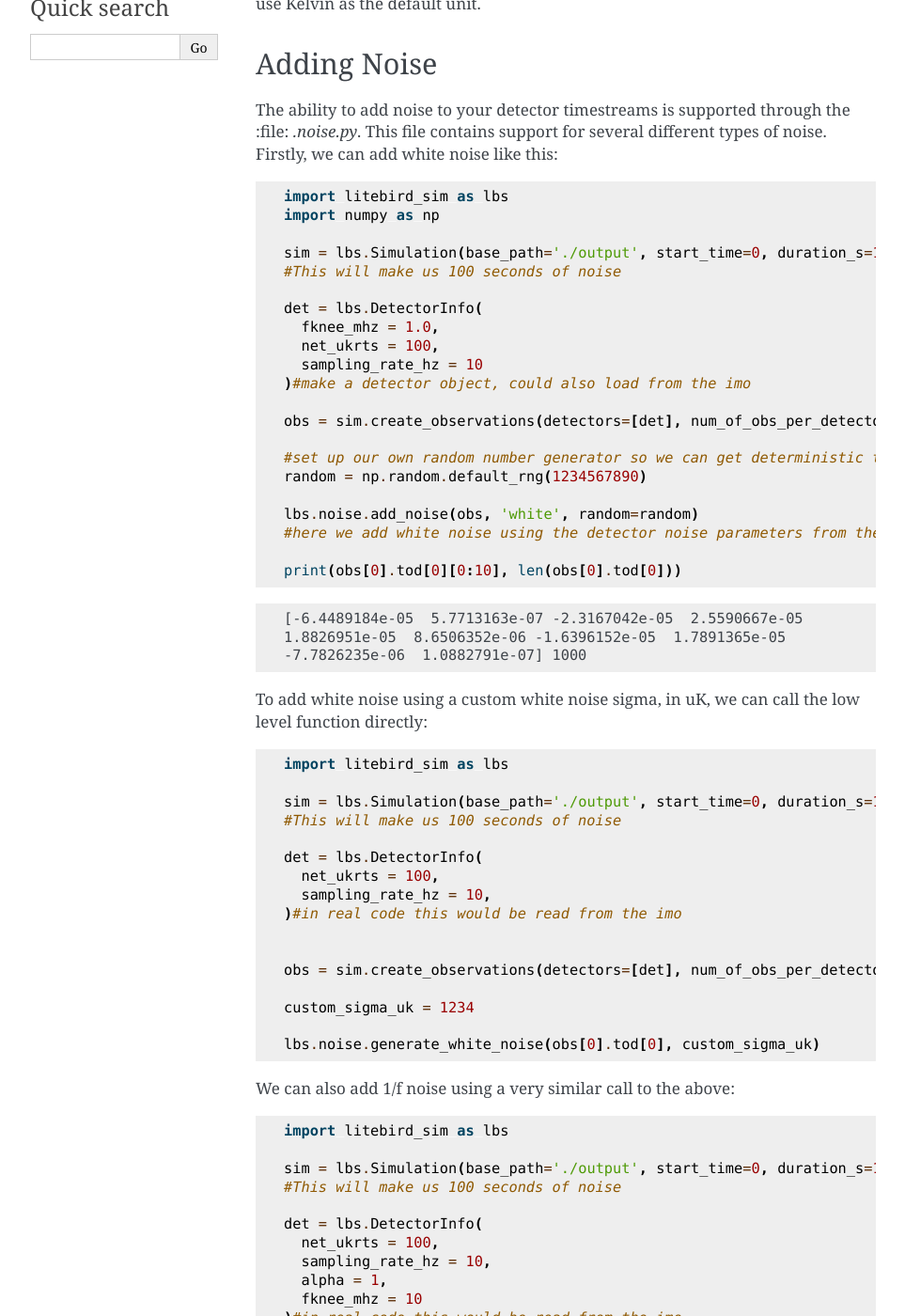
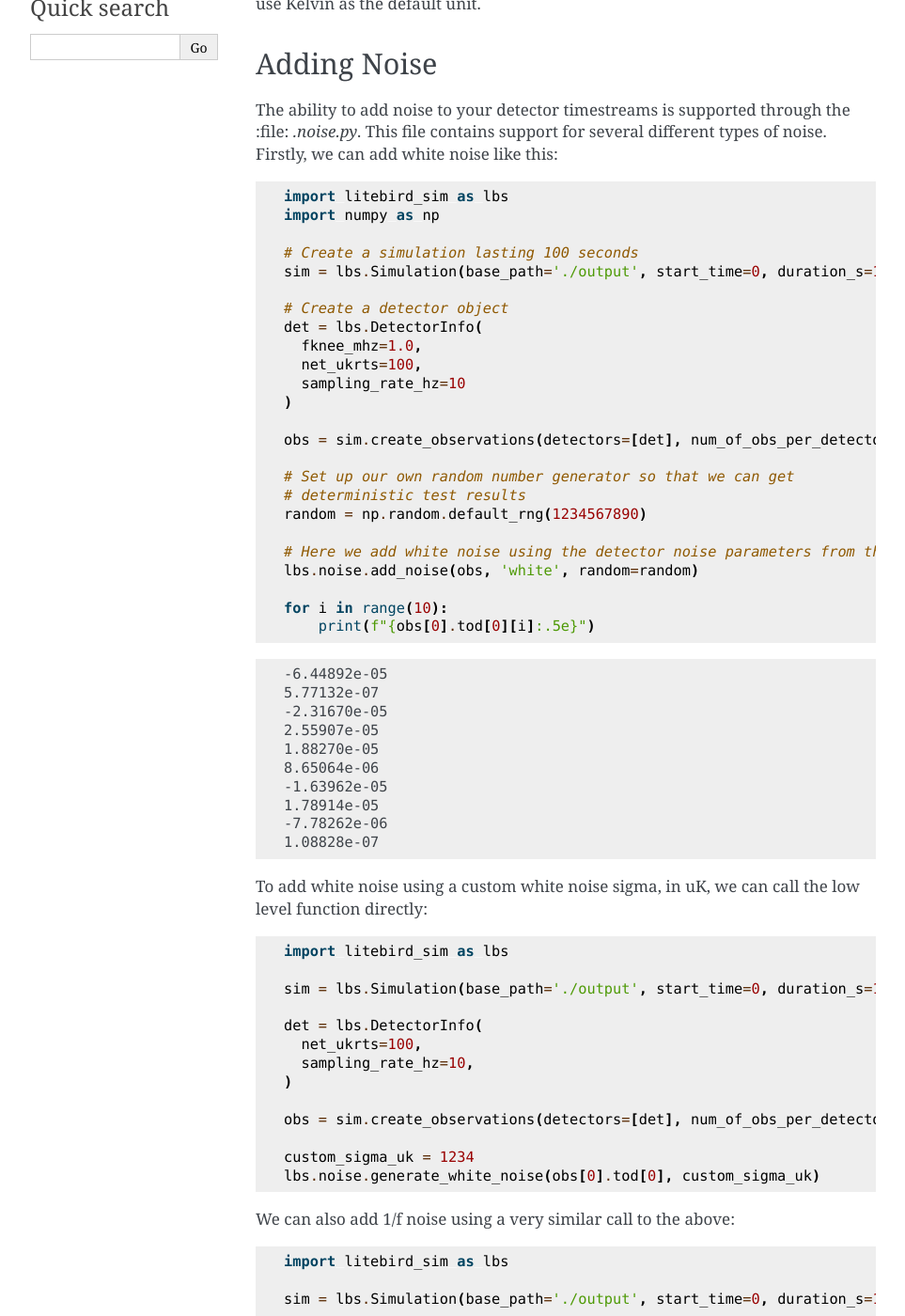
Before and after one commit to litebird/litebird_sim, a Sphinx documentation site: the page built from docs/source/timeordered.rst, in a window 1280 px wide and 1400 px high, scrolled down 254 px. Shown: the whole window at 94% size, without its empty margins (148-1111 px from the left). Built offline with Sphinx 7.4.7, drawn with Linux system fonts in a browser that asks for light colours; some of the changed text lies outside the part shown.

Commit message:
Fix error in doctest

```diff
--- a/docs/source/timeordered.rst
+++ b/docs/source/timeordered.rst
@@ -23,30 +23,40 @@ noise. Firstly, we can add white noise like this:
    import litebird_sim as lbs
    import numpy as np
 
+   # Create a simulation lasting 100 seconds
    sim = lbs.Simulation(base_path='./output', start_time=0, duration_s=100)
-   #This will make us 100 seconds of noise
 
+   # Create a detector object
    det = lbs.DetectorInfo(
-     fknee_mhz = 1.0,
-     net_ukrts = 100,
-     sampling_rate_hz = 10
-   )#make a detector object, could also load from the imo
+     fknee_mhz=1.0,
+     net_ukrts=100,
+     sampling_rate_hz=10
+   )
 
    obs = sim.create_observations(detectors=[det], num_of_obs_per_detector=1)
 
-   #set up our own random number generator so we can get deterministic test resutls
+   # Set up our own random number generator so that we can get
+   # deterministic test results
    random = np.random.default_rng(1234567890)
 
+   # Here we add white noise using the detector noise parameters from the Imo
    lbs.noise.add_noise(obs, 'white', random=random)
-   #here we add white noise using the detector noise parameters from the Imo
 
-   print(obs[0].tod[0][0:10], len(obs[0].tod[0]))
+   for i in range(10):
+       print(f"{obs[0].tod[0][i]:.5e}")
 
 .. testoutput::
 
-   [-6.4489184e-05  5.7713163e-07 -2.3167042e-05  2.5590667e-05
-   1.8826951e-05  8.6506352e-06 -1.6396152e-05  1.7891365e-05
-   -7.7826235e-06  1.0882791e-07] 1000
+   -6.44892e-05
+   5.77132e-07
+   -2.31670e-05
+   2.55907e-05
+   1.88270e-05
+   8.65064e-06
+   -1.63962e-05
+   1.78914e-05
+   -7.78262e-06
+   1.08828e-07
 
 
 To add white noise using a custom white noise sigma, in uK, we can call the low level
@@ -57,18 +67,15 @@ function directly:
    import litebird_sim as lbs
 
    sim = lbs.Simulation(base_path='./output', start_time=0, duration_s=100)
-   #This will make us 100 seconds of noise
 
    det = lbs.DetectorInfo(
-     net_ukrts = 100,
-     sampling_rate_hz = 10,
-   )#in real code this would be read from the imo
-
+     net_ukrts=100,
+     sampling_rate_hz=10,
+   )
 
    obs = sim.create_observations(detectors=[det], num_of_obs_per_detector=1)
 
    custom_sigma_uk = 1234
-
    lbs.noise.generate_white_noise(obs[0].tod[0], custom_sigma_uk)
 
 We can also add 1/f noise using a very similar call to the above:
@@ -78,19 +85,19 @@ We can also add 1/f noise using a very similar call to the above:
    import litebird_sim as lbs
 
    sim = lbs.Simulation(base_path='./output', start_time=0, duration_s=100)
-   #This will make us 100 seconds of noise
 
    det = lbs.DetectorInfo(
-     net_ukrts = 100,
-     sampling_rate_hz = 10,
-     alpha = 1,
-     fknee_mhz = 10
-   )#in real code this would be read from the imo
+     net_ukrts=100,
+     sampling_rate_hz=10,
+     alpha=1,
+     fknee_mhz=10
+   )
 
    obs = sim.create_observations(detectors=[det], num_of_obs_per_detector=1)
 
+   # Here we add 1/f noise using the detector noise parameters from the
+   # detector object
    lbs.noise.add_noise(obs, 'one_over_f')
-   #here we add 1/f noise using the detector noise parameters from the detector object
 
 Again, to generate noise with custom parameters, we can either use the low level function directly, or edit the observation object to contain the desired noise parameters.
 
@@ -100,14 +107,13 @@ Again, to generate noise with custom parameters, we can either use the low level
    import numpy as np
 
    sim = lbs.Simulation(base_path='./output', start_time=0, duration_s=100)
-   #This will make us 100 seconds of noise
 
    det = lbs.DetectorInfo(
-     net_ukrts = 100,
-     sampling_rate_hz = 10,
-     alpha = 1,
-     fknee_mhz = 10
-   )#in real code this would be read from the imo
+     net_ukrts=100,
+     sampling_rate_hz=10,
+     alpha=1,
+     fknee_mhz=10
+   )
 
    obs = sim.create_observations(detectors=[det], num_of_obs_per_detector=1)
 
@@ -115,10 +121,16 @@ Again, to generate noise with custom parameters, we can either use the low level
    custom_fknee_mhz = 12.34
    custom_alpha = 1.234
 
-   #option 1, where we call the low lever function directly
-   lbs.noise.generate_one_over_f_noise(obs[0].tod[0], custom_fknee_mhz, custom_alpha, custom_sigma_uk, obs[0].sampling_rate_hz)
+   # Option 1, where we call the low lever function directly
+   lbs.noise.generate_one_over_f_noise(
+       obs[0].tod[0],
+       custom_fknee_mhz,
+       custom_alpha,
+       custom_sigma_uk,
+       obs[0].sampling_rate_hz,
+   )
 
-   #option 2 where we change the values in the observation object
+   # Option 2, where we change the values in the observation object
    obs[0].fknee_mhz[0] = custom_fknee_mhz
    obs[0].alpha[0] = custom_alpha
    obs[0].net_ukrts[0] = custom_sigma_uk * np.sqrt(obs[0].sampling_rate_hz)
```
